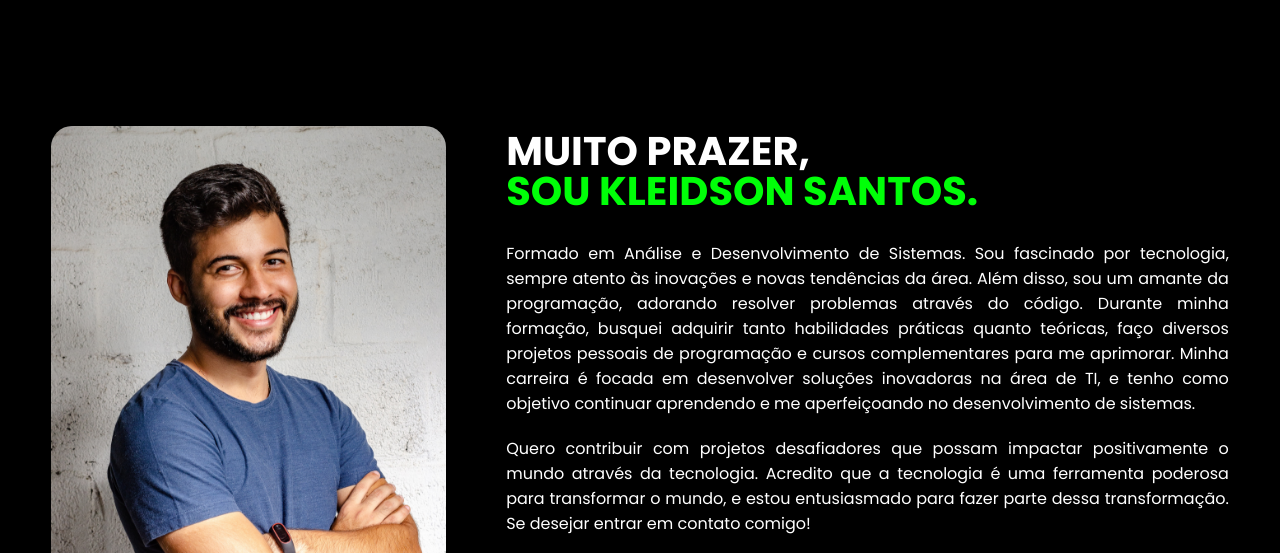
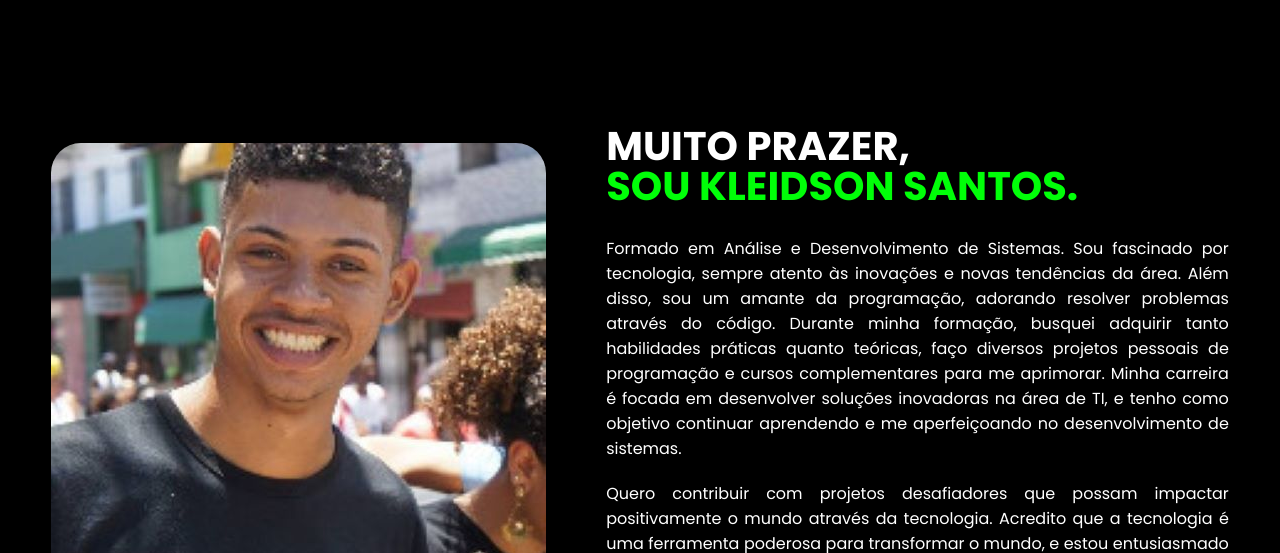
Before and after one commit to kleidson96/proj-repositorio, a plain HTML site: page index.html in a window 1280 px wide. Shown: the part 1190-1743 px from the top of the page. Drawn offline with nearby package versions, Linux system fonts and the light colour scheme.

Commit message:
imagens
alterando imagens provisorias

```diff
--- a/index.html
+++ b/index.html
@@ -110,7 +110,7 @@
             <div class="interface">
                 <div class="flex">
                     <div class="img-sobre">
-                        <img src="imagens/foto.png" alt="">
+                        <img src="imagens/eu.jpg" alt="">
 
                     </div><!--img-sobre-->
 
--- a/style.css
+++ b/style.css
@@ -215,7 +215,9 @@ section.sobre .flex {
     margin: 0 5px;
     transition: .2s;
 }
-
+.sobre .img-sobre img{
+    border-radius: 30px;
+}
 /* ESTILO DO PORTIFOLIO */
 section.portifolio {
     padding: 80px 4%;
```
Also changed, not shown: imagens/eu.jpg (added), imagens/foto.png (deleted).
